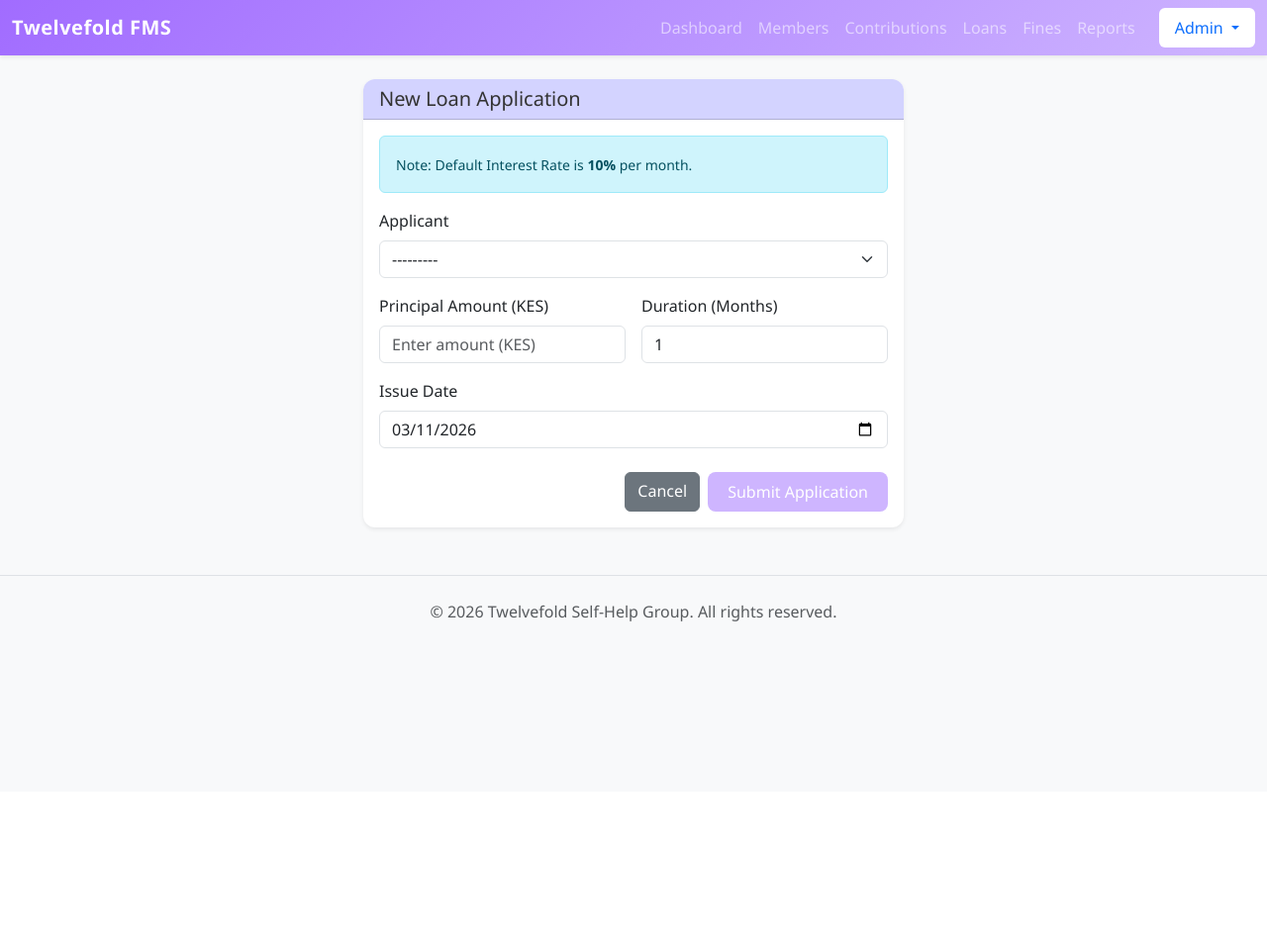
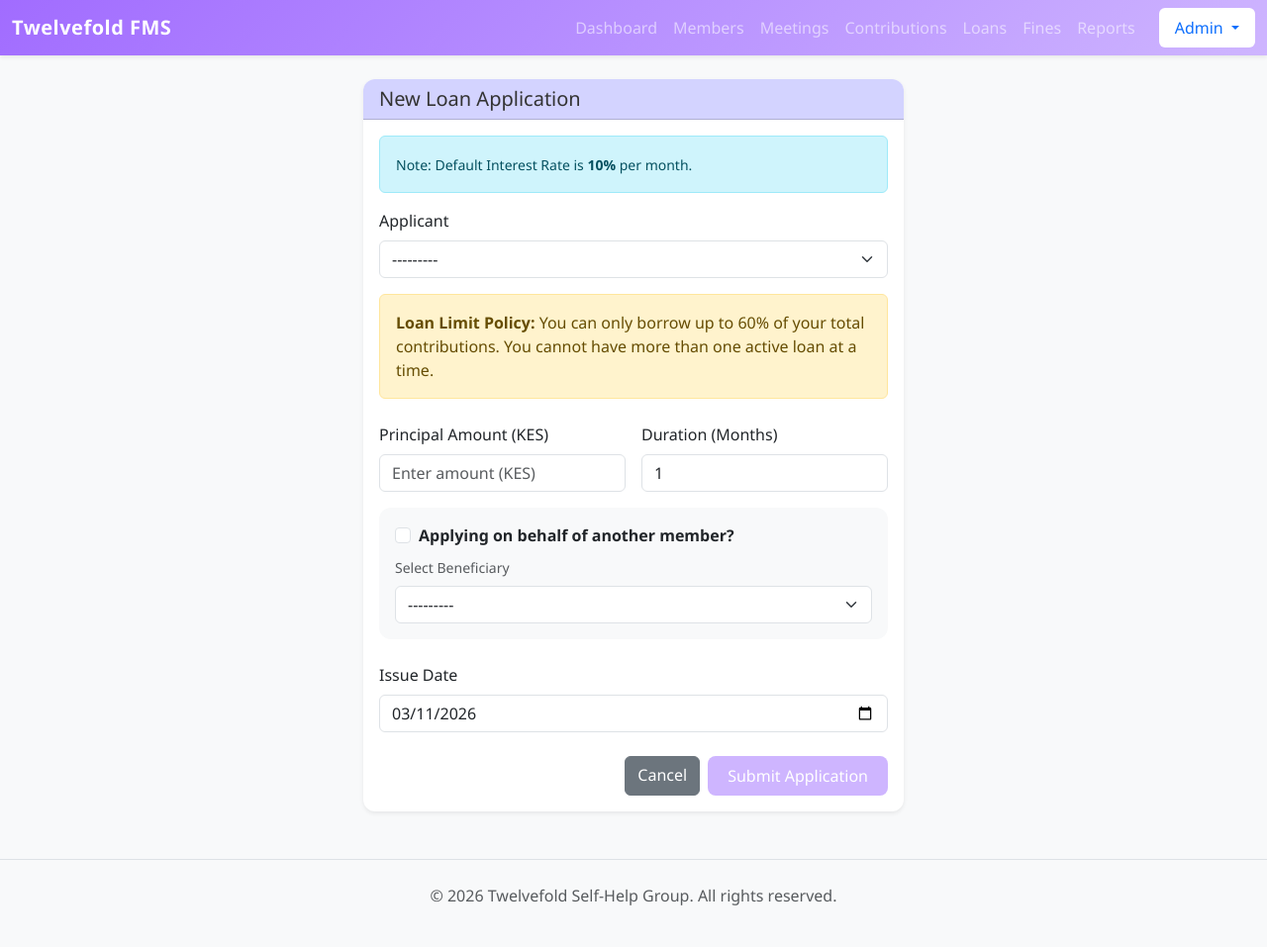
Before and after one commit to KisekeDM/TWELVEFOLDFMS, a Django app: page /finance/loans/add/ in a window 1280 px wide. Shown: the whole page at 99% size. Before the commit the page ends 628 px from the top, so only its background shows below. Run offline with Django 5.2, Linux system fonts and the light colour scheme; a user stored in the database is signed in; data comes from the database, SQL or seed files in the repository; both versions use the stored data as it was after the commit; some libraries are stand-ins or nearby versions.

```diff
--- a/finance/forms.py
+++ b/finance/forms.py
@@ -19,12 +19,13 @@ class ContributionForm(forms.ModelForm):
 class LoanForm(forms.ModelForm):
     class Meta:
         model = Loan
-        fields = ['member', 'principal_amount', 'duration_months', 'issue_date']
+        fields = ['member', 'is_on_behalf', 'beneficiary', 'principal_amount', 'duration_months', 'issue_date']
 
         widgets = {
             'member': forms.Select(attrs={'class': 'form-select'}),
-            'principal_amount': forms.NumberInput(
-                attrs={'class': 'form-control', 'placeholder': 'Enter amount (KES)'}),
+            'is_on_behalf': forms.CheckboxInput(attrs={'class': 'form-check-input'}),
+            'beneficiary': forms.Select(attrs={'class': 'form-select'}),
+            'principal_amount': forms.NumberInput(attrs={'class': 'form-control', 'placeholder': 'Enter amount (KES)'}),
             'duration_months': forms.NumberInput(attrs={'class': 'form-control', 'placeholder': 'e.g. 1'}),
             'issue_date': forms.DateInput(attrs={'class': 'form-control', 'type': 'date'}),
         }
--- a/finance/models.py
+++ b/finance/models.py
@@ -29,6 +29,11 @@ class Contribution(models.Model):
 class Loan(models.Model):
     member = models.ForeignKey(Member, on_delete=models.CASCADE)
     principal_amount = models.DecimalField(max_digits=10, decimal_places=2)
+
+    # NEW FIELDS FOR "ON BEHALF" LOANS
+    is_on_behalf = models.BooleanField(default=False, verbose_name="Applying on behalf of someone else?")
+    beneficiary = models.ForeignKey(Member, on_delete=models.SET_NULL, null=True, blank=True,
+                                    related_name='benefited_loans', help_text="Leave blank if this loan is for you.")
 
     # Interest Rate (1-20%) [cite: 1083]
     interest_rate = models.DecimalField(max_digits=5, decimal_places=2, default=10.00)
--- a/finance/views.py
+++ b/finance/views.py
@@ -49,19 +49,61 @@ def loan_list(request):
 
     return render(request, 'finance/loan_list.html', {'loans': loans})
 
+
 @login_required
 def add_loan(request):
+    user_member_profile = getattr(request.user, 'member_profile', None)
+
+    # RULE 1: ONE ACTIVE LOAN AT A TIME (Idea 2)
+    # If not an admin, check if they already have an active/pending loan
+    if not request.user.is_staff and user_member_profile:
+        has_active_loan = Loan.objects.filter(
+            member=user_member_profile,
+            status__in=['Pending', 'Active']
+        ).exists()
+
+        if has_active_loan:
+            messages.error(request,
+                           "Application Denied: You already have an Active or Pending loan. Please clear it first.")
+            return redirect('loan_list')
+
     if request.method == 'POST':
         form = LoanForm(request.POST)
         if form.is_valid():
             loan = form.save(commit=False)
-            # The model default is 10%, but we can enforce it here if needed
-            loan.interest_rate = 10.00
+
+            # Security: If a regular user applies, force the applicant to be them
+            if not request.user.is_staff and user_member_profile:
+                loan.member = user_member_profile
+
+            # Validate "On Behalf" logic (Idea 3)
+            if loan.is_on_behalf and not loan.beneficiary:
+                messages.error(request, "You checked 'On Behalf' but didn't select a beneficiary.")
+                return render(request, 'finance/loan_form.html', {'form': form})
+
+            # RULE 2: THE 60% LIMIT (Idea 1)
+            # Calculate total contributions for the applicant
+            total_contributions = Contribution.objects.filter(member=loan.member).aggregate(Sum('amount'))[
+                                      'amount__sum'] or Decimal('0.00')
+            max_limit = float(total_contributions) * 0.60
+
+            if float(loan.principal_amount) > max_limit:
+                messages.error(request,
+                               f"Application Denied: Your requested amount (KES {loan.principal_amount}) exceeds your 60% limit. Your maximum allowed loan is KES {max_limit:.2f}.")
+                return render(request, 'finance/loan_form.html', {'form': form})
+
+            # If all checks pass, save the loan
+            loan.interest_rate = 10.00  # Assuming you kept it at 10%
             loan.save()
             messages.success(request, 'Loan application submitted successfully!')
             return redirect('loan_list')
     else:
         form = LoanForm()
+
+        # UI Tweak: If regular user, hide the "Applicant" dropdown so they can't pick someone else
+        if not request.user.is_staff and user_member_profile:
+            form.fields['member'].initial = user_member_profile
+            form.fields['member'].widget = forms.HiddenInput()
 
     return render(request, 'finance/loan_form.html', {'form': form})
 
--- a/members/models.py
+++ b/members/models.py
@@ -35,3 +35,12 @@ class Member(models.Model):
 
     class Meta:
         ordering = ['first_name']
+
+class Meeting(models.Model):
+    date = models.DateField(default=timezone.now)
+    title = models.CharField(max_length=100, default="Monthly General Meeting")
+    # ManyToMany lets us select multiple members who attended
+    attendees = models.ManyToManyField(Member, blank=True, related_name="meetings_attended")
+
+    def __str__(self):
+        return f"{self.title} - {self.date}"
--- a/members/urls.py
+++ b/members/urls.py
@@ -4,4 +4,6 @@ from . import views
 urlpatterns = [
     path('', views.member_list, name='member_list'),
     path('add/', views.add_member, name='add_member'),
+    path('meetings/', views.meeting_list, name='meeting_list'),
+    path('meetings/record/', views.record_meeting, name='record_meeting'),
 ]
--- a/templates/base.html
+++ b/templates/base.html
@@ -31,6 +31,12 @@
                     <li class="nav-item">
                         <a class="nav-link" href="{% url 'member_list' %}">Members</a>
                     </li>
+
+                    {% if user.is_staff %}
+                    <li class="nav-item">
+                        <a class="nav-link" href="{% url 'meeting_list' %}">Meetings</a>
+                    </li>
+                    {% endif %}
 
                     <li class="nav-item">
                         <a class="nav-link" href="{% url 'contribution_list' %}">Contributions</a>
--- a/templates/finance/loan_form.html
+++ b/templates/finance/loan_form.html
@@ -24,9 +24,13 @@
                 <form method="post">
                     {% csrf_token %}
 
-                    <div class="mb-3">
+                    <div class="mb-3 {% if not user.is_staff %}d-none{% endif %}">
                         <label class="form-label">Applicant</label>
                         {{ form.member }}
+                    </div>
+
+                    <div class="alert alert-warning mb-4">
+                        <i class="bi bi-info-circle"></i> <strong>Loan Limit Policy:</strong> You can only borrow up to 60% of your total contributions. You cannot have more than one active loan at a time.
                     </div>
 
                     <div class="row g-3 mb-3">
@@ -37,6 +41,19 @@
                         <div class="col-md-6">
                             <label class="form-label">Duration (Months)</label>
                             {{ form.duration_months }}
+                        </div>
+                    </div>
+
+                    <div class="card bg-light border-0 mb-4">
+                        <div class="card-body">
+                            <div class="form-check mb-2">
+                                {{ form.is_on_behalf }}
+                                <label class="form-check-label fw-bold">Applying on behalf of another member?</label>
+                            </div>
+                            <div class="mt-2">
+                                <label class="form-label text-muted small">Select Beneficiary</label>
+                                {{ form.beneficiary }}
+                            </div>
                         </div>
                     </div>
 
```
Also changed, not shown: members/forms.py (+14 -0 lines), members/views.py (+46 -0 lines), templates/members/meeting_form.html (added, +63 -0 lines), templates/members/meeting_list.html (added, +54 -0 lines), db.sqlite3, finance/migrations/0004_loan_beneficiary_loan_is_on_behalf.py (added), members/migrations/0003_meeting.py (added).
